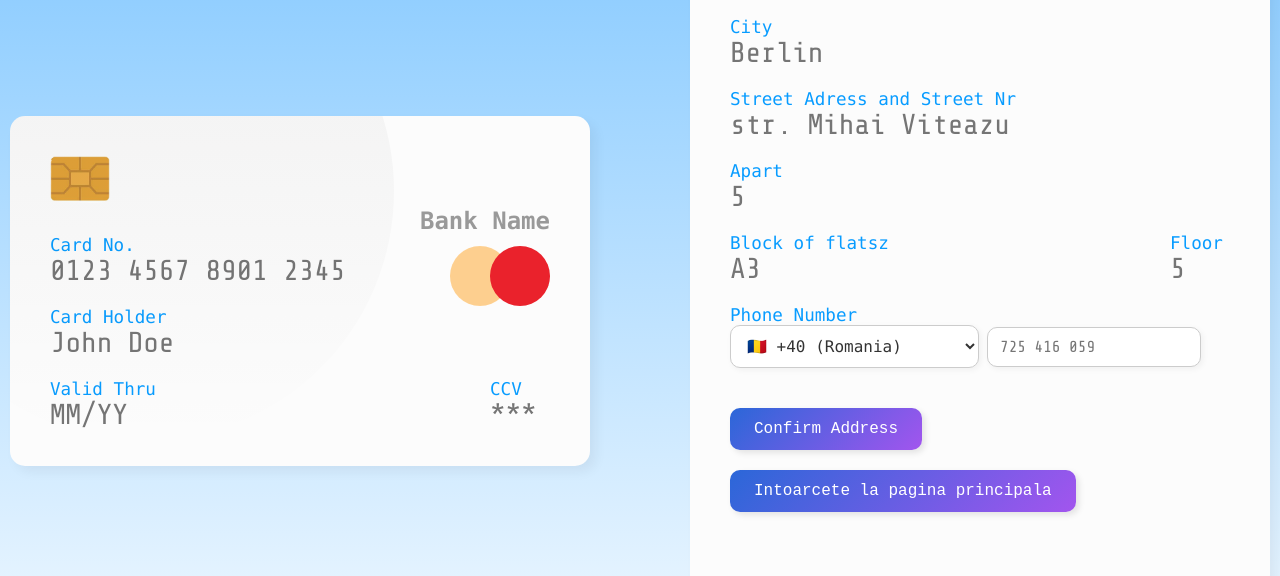
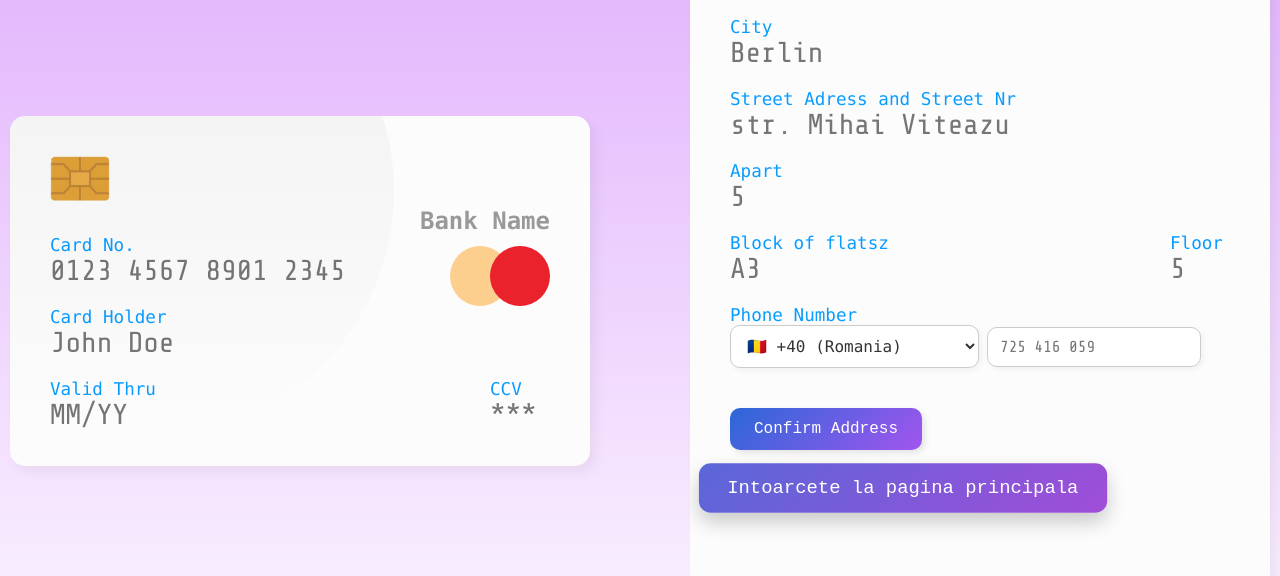
Before and after one commit to mihai69lala/Mydonuts10, a plain HTML site: page checkout.html in a window 1280 px wide. In both pictures the pointer is over the button "Intoarcete la pagina principala". Shown: the part 224-800 px from the top of the page. Drawn offline with nearby package versions, Linux system fonts and the light colour scheme.

Commit message:
Update style.css

```diff
--- a/style.css
+++ b/style.css
@@ -12,7 +12,7 @@ body
     justify-content:center;
     align-items: center;
     min-height: 100vh;
-    background: linear-gradient(#73c1ff,#fff);
+    background: linear-gradient(#dca4fc,#fff)
 }
 .payment
 {
@@ -261,3 +261,8 @@ body
   position: relative;
   overflow: hidden;
 }
+.buton-intoarcere:hover {
+  background: linear-gradient(135deg, #5a67d8, #a04dd8);
+  transform: translateY(-3px) scale(1.18);
+  box-shadow: 0 8px 16px rgba(0, 0, 0, 0.2);
+}
```
